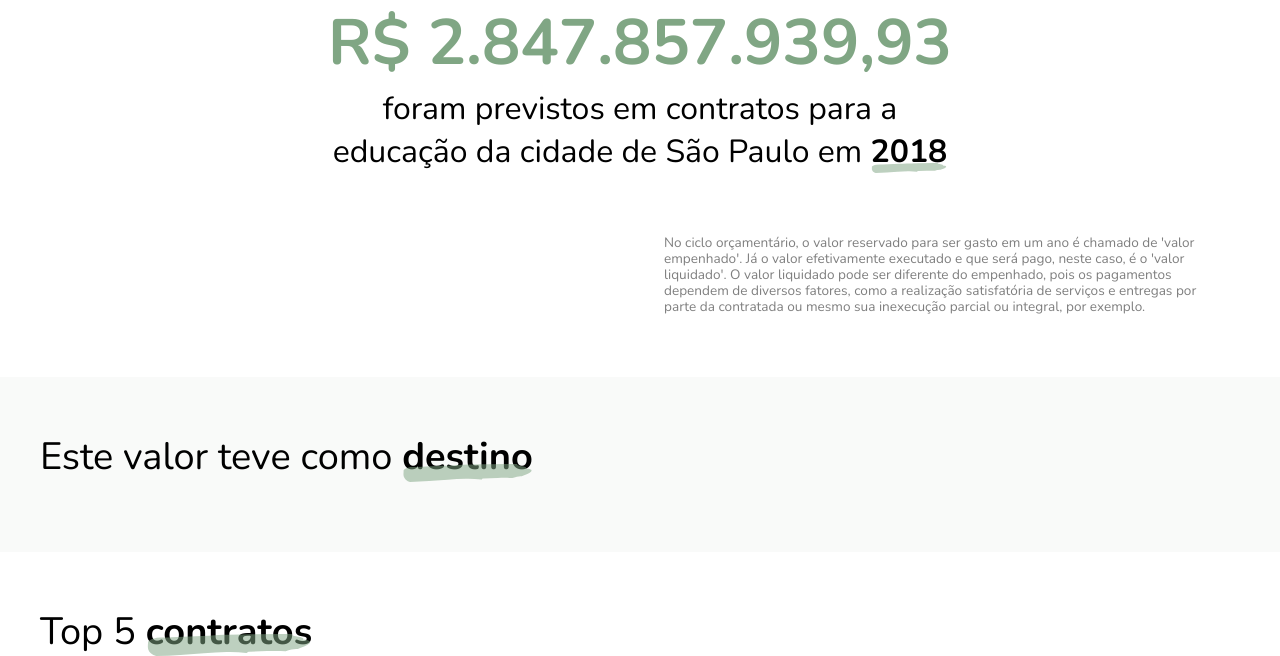
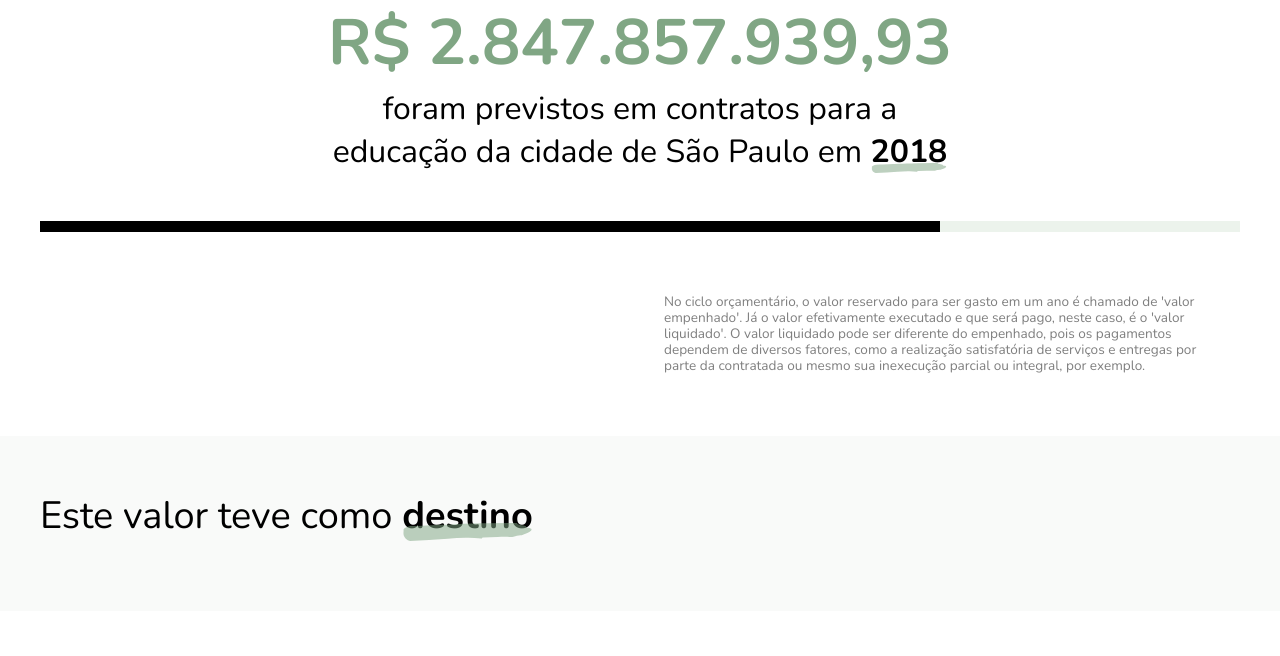
Before and after one commit to prefeiturasp/SME-Livro-Aberto, a Django app: page /contratos/ in a window 1280 px wide. Shown: the part 521-1177 px from the top of the page. Run offline with Django 3.2, Linux system fonts and the light colour scheme.

Commit message:
Style contrato bignumber bar chart

```diff
--- a/contratos/static/contratos/css/contratos.css
+++ b/contratos/static/contratos/css/contratos.css
@@ -19,6 +19,10 @@ body > header {
   display: block;
 }
 
+#total .body{
+  margin: 3em 0 2em;
+}
+
 #total footer{
   display: flex;
   font-size: .85em;
--- a/contratos/templates/contratos/_big_number.html
+++ b/contratos/templates/contratos/_big_number.html
@@ -1,4 +1,5 @@
 {% load humanize %}
+{% load l10n %}
 <header>
   <p>
   <span class="big-number">
@@ -10,6 +11,19 @@
   <em>2018</em>
   </p>
 </header>
+<div class="body">
+  <div class="bar-parent">
+    <div class="bar" style="width: 100%">
+      <span class="value"
+            data-value="{{ liquidado | unlocalize }}"
+            data-currency-value="{% if liquidado %}{{ liquidado |intcomma }}{% else %}-{% endif %}"
+            data-percent="{% widthratio liquidado_percent 1 100 %}"
+            style="width: {% widthratio liquidado_percent 1 100 %}%">
+        {% widthratio liquidado_percent 1 100 %}%
+      </span>
+    </div>
+  </div>
+</div>
 <footer>
   <p>
   No ciclo orçamentário, o valor reservado para ser gasto em um ano é chamado de 'valor
--- a/contratos/templates/contratos/home.html
+++ b/contratos/templates/contratos/home.html
@@ -19,6 +19,7 @@
   <meta property="og:image:width" content="854">
   <meta property="og:image:height" content="216">
 
+  <link rel="stylesheet" href="{% static 'css/bar.css' %}">
   <link rel="stylesheet" href="{% static 'contratos/css/contratos.css' %}">
 {% endblock %}
 
@@ -30,7 +31,7 @@
 {%block sections %}
   <section id="total">
     <div class="wrapper">
-        {% include 'contratos/_big_number.html' with big_number=2847857939.93 %}
+        {% include 'contratos/_big_number.html' with big_number=2847857939.93 liquidado=2135893454.95 liquidado_percent=0.75 %}
     </div>
   </section>
   <section id="destino">
```
